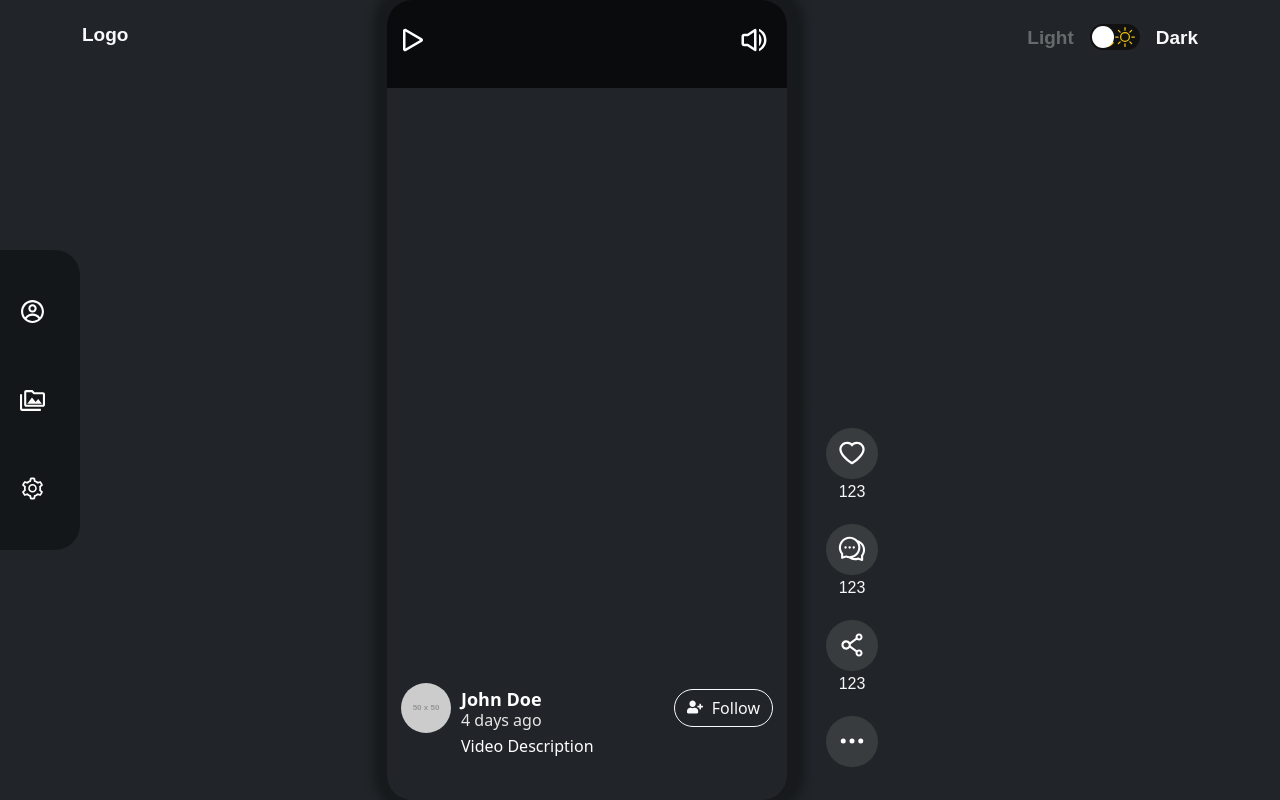
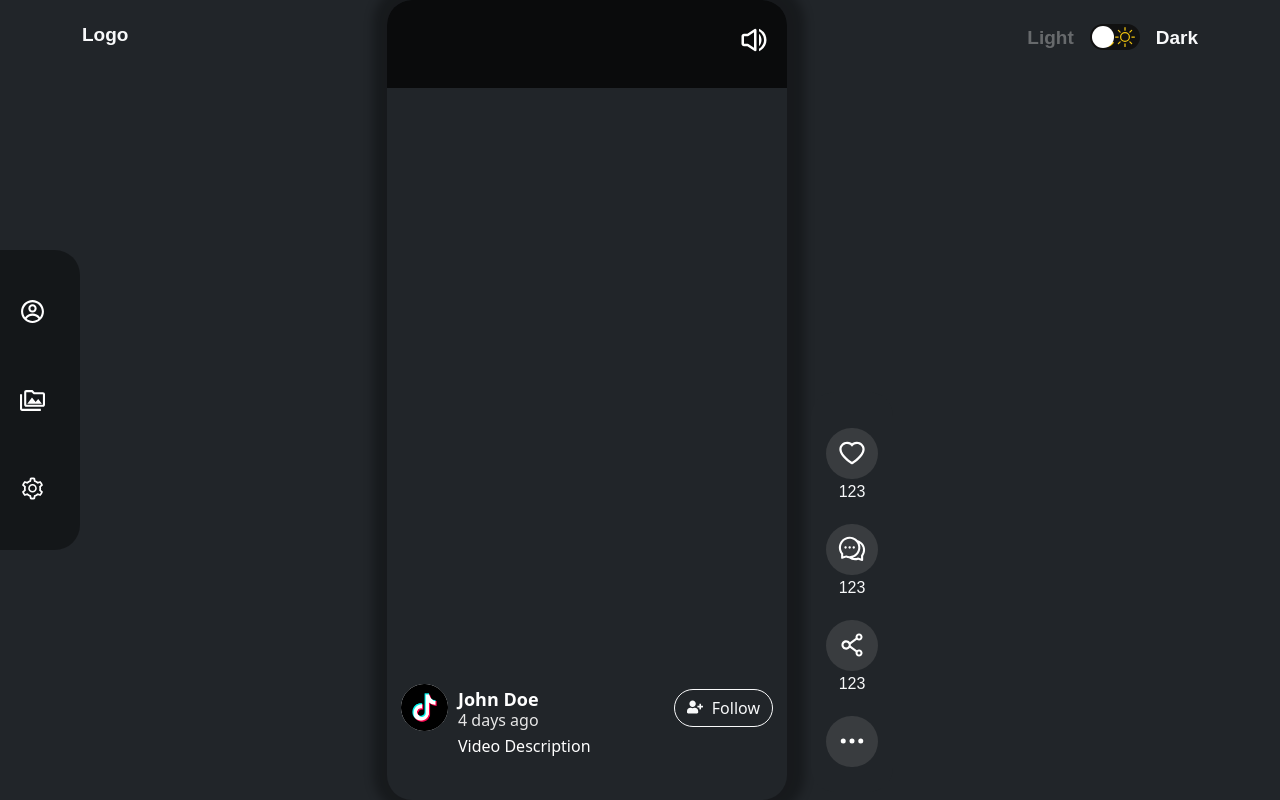
Before and after one commit to huzaifa-aslam/tiktok-clone-fiverr, a React (Create React App) app: page / in a window 1280 px wide. Built offline with nearby package versions, Linux system fonts and the light colour scheme.

Commit message:
add actions

```diff
--- a/src/screens/home/index.js
+++ b/src/screens/home/index.js
@@ -1,8 +1,13 @@
 import React, { useState } from "react";
 import ReactPlayer from "react-player";
 import { FaUserPlus } from "react-icons/fa";
-import { BsPlay } from "react-icons/bs";
-import { BiVolumeFull, BiVolumeMute, BiPause } from "react-icons/bi";
+import profileCcon from "./../../assets/images/icon.png";
+// import { BsPlay } from "react-icons/bs";
+import {
+  BiVolumeFull,
+  BiVolumeMute,
+  // BiPause
+} from "react-icons/bi";
 import { BsFillMoonFill, BsSun } from "react-icons/bs";
 import {
   AiOutlineHeart,
@@ -43,9 +48,9 @@ const Home = () => {
           <div className="col-md-6 d-flex justify-content-center">
             <div className="video-card">
               <div className="blur-overlay" />
-              <div className="pl-icon">
+              {/* <div className="pl-icon">
                 {isPlaying ? <BiPause size={40} /> : <BsPlay size={40} />}
-              </div>
+              </div> */}
               <div className="mic-icon" onClick={handleMicClick}>
                 {isMuted ? (
                   <BiVolumeMute size={30} />
@@ -57,11 +62,11 @@ const Home = () => {
                 <ReactPlayer
                   muted={isMuted}
                   playing={isPlaying}
-                  url="https://www.youtube.com/watch?v=_xzA-_L0zK4"
+                  url="https://www.youtube.com/watch?v=9qHf6sUzKZ8"
                   controls={false}
-                  width="640px"
+                  width="100wh"
                   height="100vh"
-                  aspectRatio="9:16"
+                  // aspectRatio="9:16"
                   onPause={() => {
                     handlePlay();
                   }}
@@ -77,7 +82,8 @@ const Home = () => {
                 <div className="video-info">
                   <div className="profile-image">
                     <img
-                      src="https://via.placeholder.com/50x50.png"
+                      style={{ height: "47px" }}
+                      src={profileCcon}
                       alt="Profile"
                     />
                   </div>
```
Also changed, not shown: src/assets/images/icon.png (added), src/assets/images/youtube.png (added).
